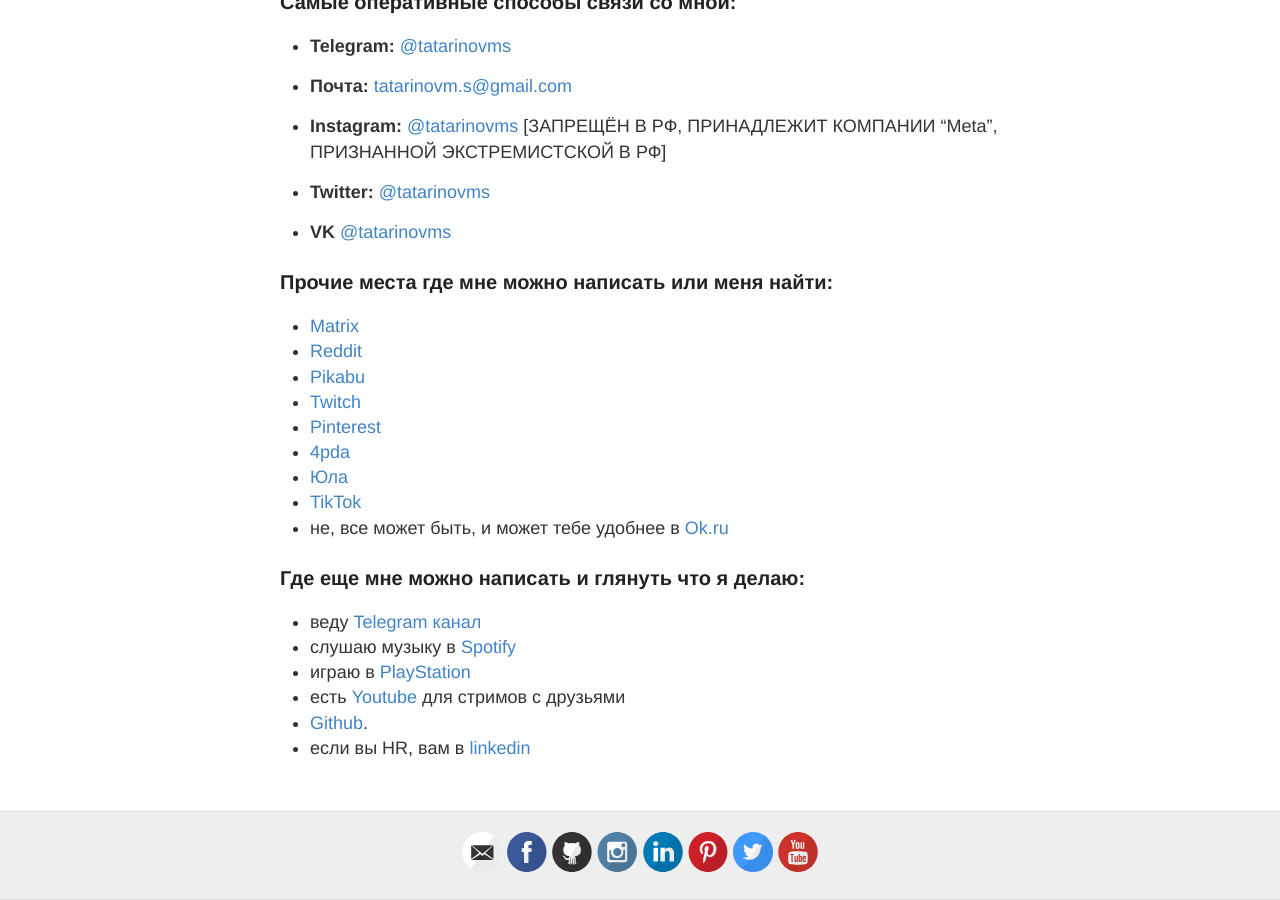
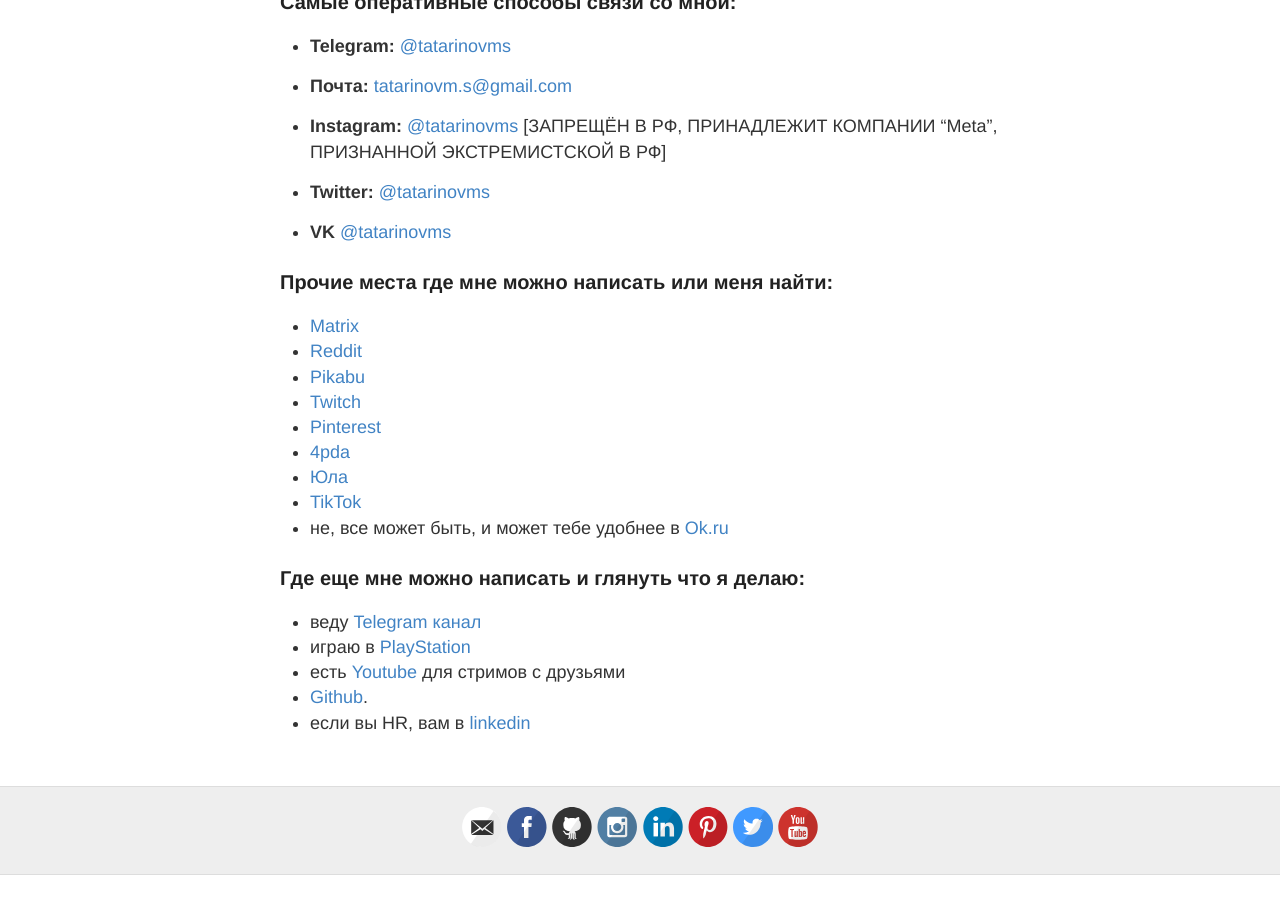
Before and after one commit to tatarinovms/tatarinovms.github.io, a Jekyll site: the page built from about.md, in a window 1280 px wide and 900 px high, scrolled down 1631 px. Built offline with Jekyll 4.4.1, drawn with Linux system fonts in a browser that asks for light colours; after the commit the page ends 2506 px from its top, so only the background shows below that.

Commit message:
Update about.md

```diff
--- a/about.md
+++ b/about.md
@@ -45,7 +45,6 @@
 ### Где еще мне можно написать и глянуть что я делаю:
 
 - веду [Telegram канал](https://t.me/beaverclan)
-- слушаю музыку в [Spotify](https://open.spotify.com/user/tatarinovms?si=fQqV0-9QQ_OgO6IzsoryOA)
 - играю в [PlayStation](https://my.playstation.com/profile/tatarinovms)
 - есть [Youtube](https://www.youtube.com/c/MaximTatarinov) для стримов с друзьями
 - [Github](https://github.com/tatarinovms).
```
